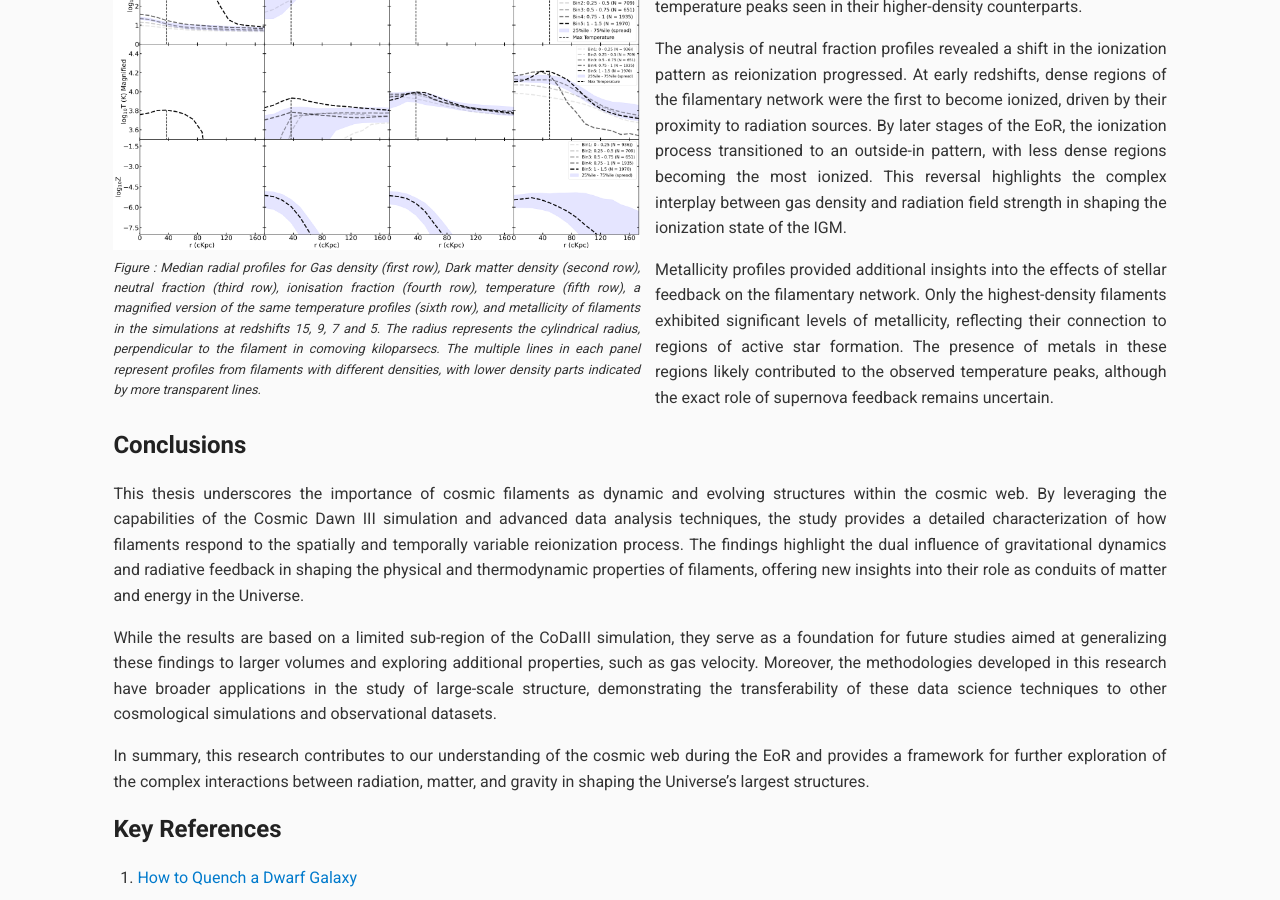
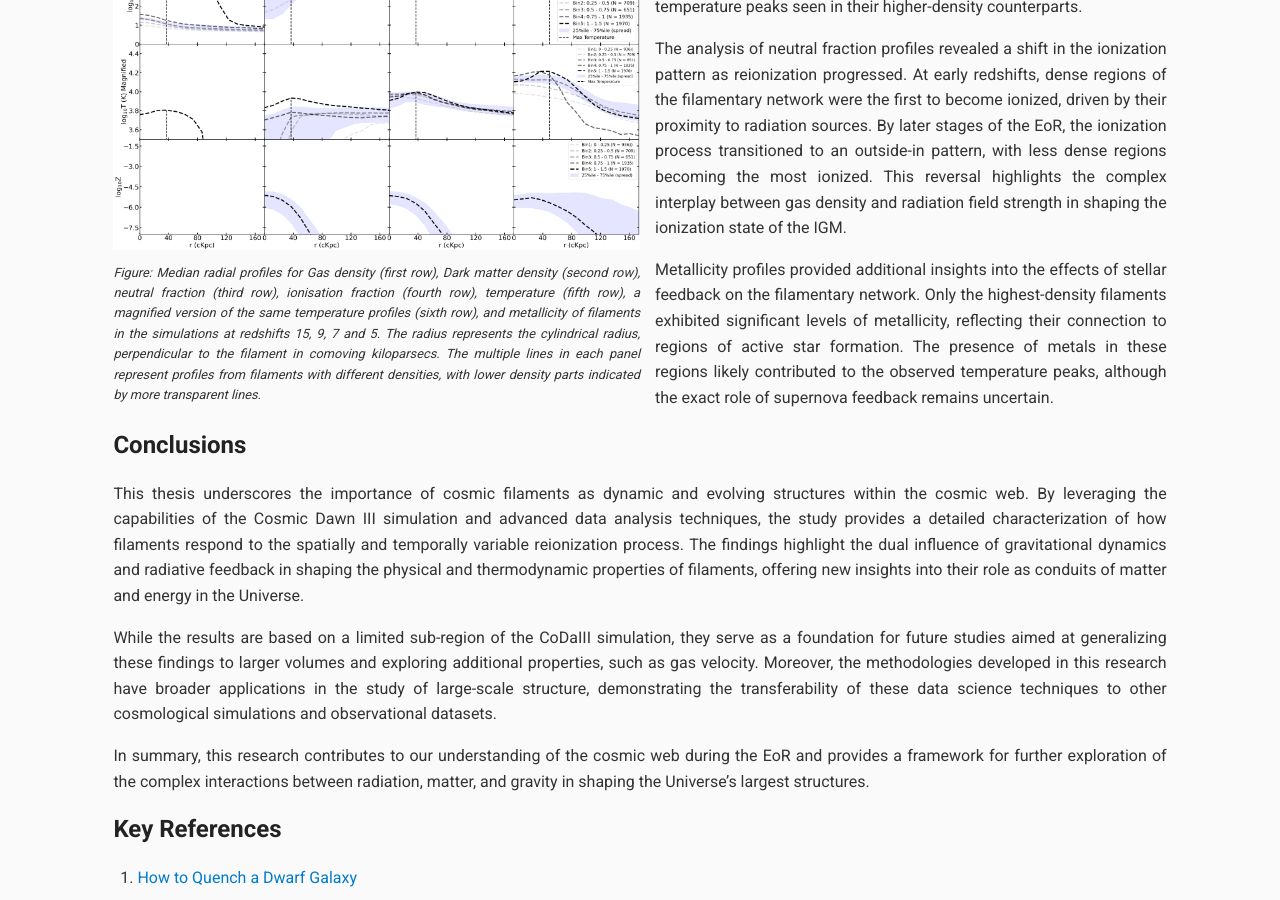
Before and after one commit to vishrut-b/Master-Thesis, a Jekyll site: the page built from index.md, in a window 1280 px wide and 900 px high, scrolled down 2283 px. Built offline with Jekyll 4.4.1, drawn with Linux system fonts in a browser that asks for light colours; our own code applies the rules of GitHub Pages for plain Markdown files.

Commit message:
Update index.md

```diff
--- a/index.md
+++ b/index.md
@@ -79,14 +79,14 @@ properties over time.
 
 ## Results
 
-<figure style="width: 50%; float: left; margin: 0 15px 15px 0;">
+<figure style="width: 50%; float: left; margin: 0 15px 5px 0;">
   <img src="assets/css/profiles.png" alt="Elbow Method Graph" style="width: 100%;">
-  <figcaption style="text-align: justify; font-size: 0.8em; font-style: italic;">
-    Figure : Median radial profiles for Gas density (first row), Dark matter density (second row), neutral fraction (third row),
-ionisation fraction (fourth row), temperature (fifth row), a magnified version of the same temperature profiles
-(sixth row), and metallicity of filaments in the simulations at redshifts 15, 9, 7 and 5. The radius represents the
-cylindrical radius, perpendicular to the filament in comoving kiloparsecs. The multiple lines in each panel represent profiles from filaments with
-different densities, with lower density parts indicated by more transparent lines.
+  <figcaption style="text-align: justify; font-size: 0.8em; font-style: italic; margin: 5px 0 0 0;">
+    Figure: Median radial profiles for Gas density (first row), Dark matter density (second row), neutral fraction (third row),
+    ionisation fraction (fourth row), temperature (fifth row), a magnified version of the same temperature profiles
+    (sixth row), and metallicity of filaments in the simulations at redshifts 15, 9, 7 and 5. The radius represents the
+    cylindrical radius, perpendicular to the filament in comoving kiloparsecs. The multiple lines in each panel represent profiles from filaments with
+    different densities, with lower density parts indicated by more transparent lines.
   </figcaption>
 </figure>
 
```
